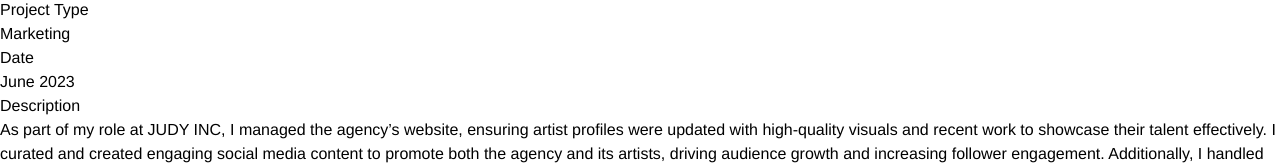
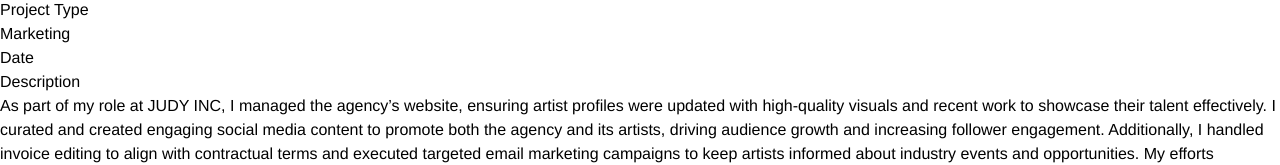
Before and after one commit to ni31012524/nirmitigherwada, a React (Vite) app: page / in a window 1280 px wide. Both pictures are taken after a click on the button 252 px from the left and 318 px from the top of the page. Shown: the part 146-311 px from the top of the page. Built offline with nearby package versions, Linux system fonts and the light colour scheme.

Commit message:
Update JobDetail.jsx

```diff
--- a/src/pages/JobDetail.jsx
+++ b/src/pages/JobDetail.jsx
@@ -5,7 +5,6 @@ const jobDetails = {
   "marketing-intern": {
     title: "Marketing Intern",
     type: "Marketing",
-    date: "June 2023",
     description: "As part of my role at JUDY INC, I managed the agency’s website, ensuring artist profiles were updated with high-quality visuals and recent work to showcase their talent effectively. I curated and created engaging social media content to promote both the agency and its artists, driving audience growth and increasing follower engagement. Additionally, I handled invoice editing to align with contractual terms and executed targeted email marketing campaigns to keep artists informed about industry events and opportunities. My efforts contributed to enhancing the agency’s online presence and strengthening its connections within the creative community.",
     images: ["/placeholder1.jpg", "/placeholder2.jpg", "/placeholder3.jpg"]
   },
```
